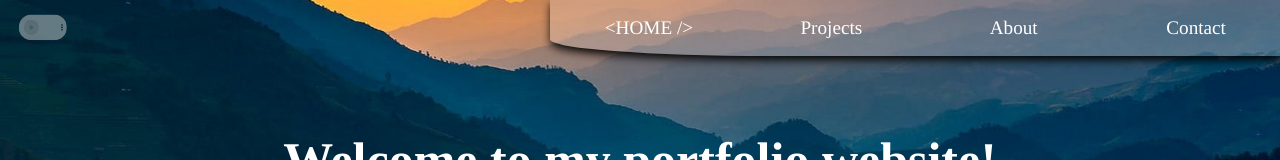
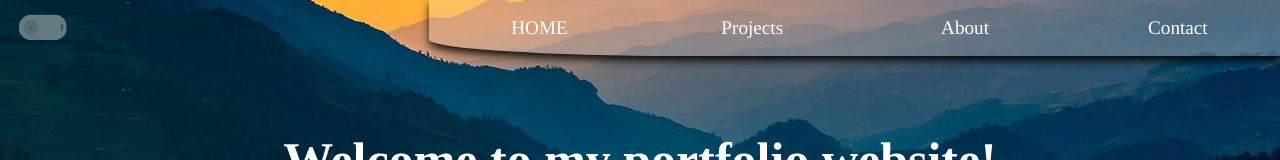
Before and after one commit to PierreLN/PierreLN.github.io, a React (Create React App) app: page / in a window 1280 px wide. Shown: the top 160 px of the page. Built offline with nearby package versions, Linux system fonts and the light colour scheme; no server answers.

Commit message:
add sidemenu visual

```diff
--- a/src/components/SideMenu/SideMenu.jsx
+++ b/src/components/SideMenu/SideMenu.jsx
@@ -32,28 +32,28 @@ function SideMenu({ onMove, isMusicOn }) {
         <ul>
           <li>
             {selected === "home" ? (
-              <Button onClick={homePageHandler}>{"<HOME />"}</Button>
+              <Button onClick={homePageHandler} className={styles.active}>HOME</Button>
             ) : (
               <Button onClick={homePageHandler}>Home</Button>
             )}
           </li>
           <li>
             {selected === "project" ? (
-              <Button onClick={ProjectPageHandler}>{"<PROJECTS />"}</Button>
+              <Button onClick={ProjectPageHandler} className={styles.active}>PROJECTS</Button>
             ) : (
               <Button onClick={ProjectPageHandler}>Projects</Button>
             )}
           </li>
           <li>
             {selected === "about" ? (
-              <Button onClick={aboutPageHandler}>{"<ABOUT />"}</Button>
+              <Button onClick={aboutPageHandler} className={styles.active}>ABOUT</Button>
             ) : (
               <Button onClick={aboutPageHandler}>About</Button>
             )}
           </li>
           <li>
             {selected === "contact" ? (
-              <Button onClick={ContactPageHandler}>{"<CONTACT />"}</Button>
+              <Button onClick={ContactPageHandler} className={styles.active}>CONTACT</Button>
             ) : (
               <Button onClick={ContactPageHandler}>Contact</Button>
             )}
--- a/src/components/SideMenu/SideMenu.module.css
+++ b/src/components/SideMenu/SideMenu.module.css
@@ -24,7 +24,7 @@
 }
 
 .side_menu ul {
-  width: 60%;
+  width: 70%;
   height: 100%;
   list-style: none;
   display: flex;
@@ -33,18 +33,22 @@
   box-shadow: 1px 4px 10px black;
   background-color: rgba(255, 255, 255, 0.2);
   border-bottom-left-radius: 30%;
-
 }
 
 .side_menu li {
-  width: 90%;
-  height: 90%;
+  width: 100%;
+  height: 70%;
   font-size: larger;
-  margin-left: 2%;
+  margin-left: 1%;
   display: flex;
   justify-content: center;
   align-items: center;
 }
+
+.active {
+  color: greenyellow;
+}
+
 
 @media only screen and (max-width: 720px) {
   .side_menu li {
--- a/src/components/UI/Button.module.css
+++ b/src/components/UI/Button.module.css
@@ -17,7 +17,6 @@
 
 .button:hover,
 .button:active {
-  border-bottom: white 2px solid;
   transform: scale(1.2);
   border-radius: 0%;
 }
```
